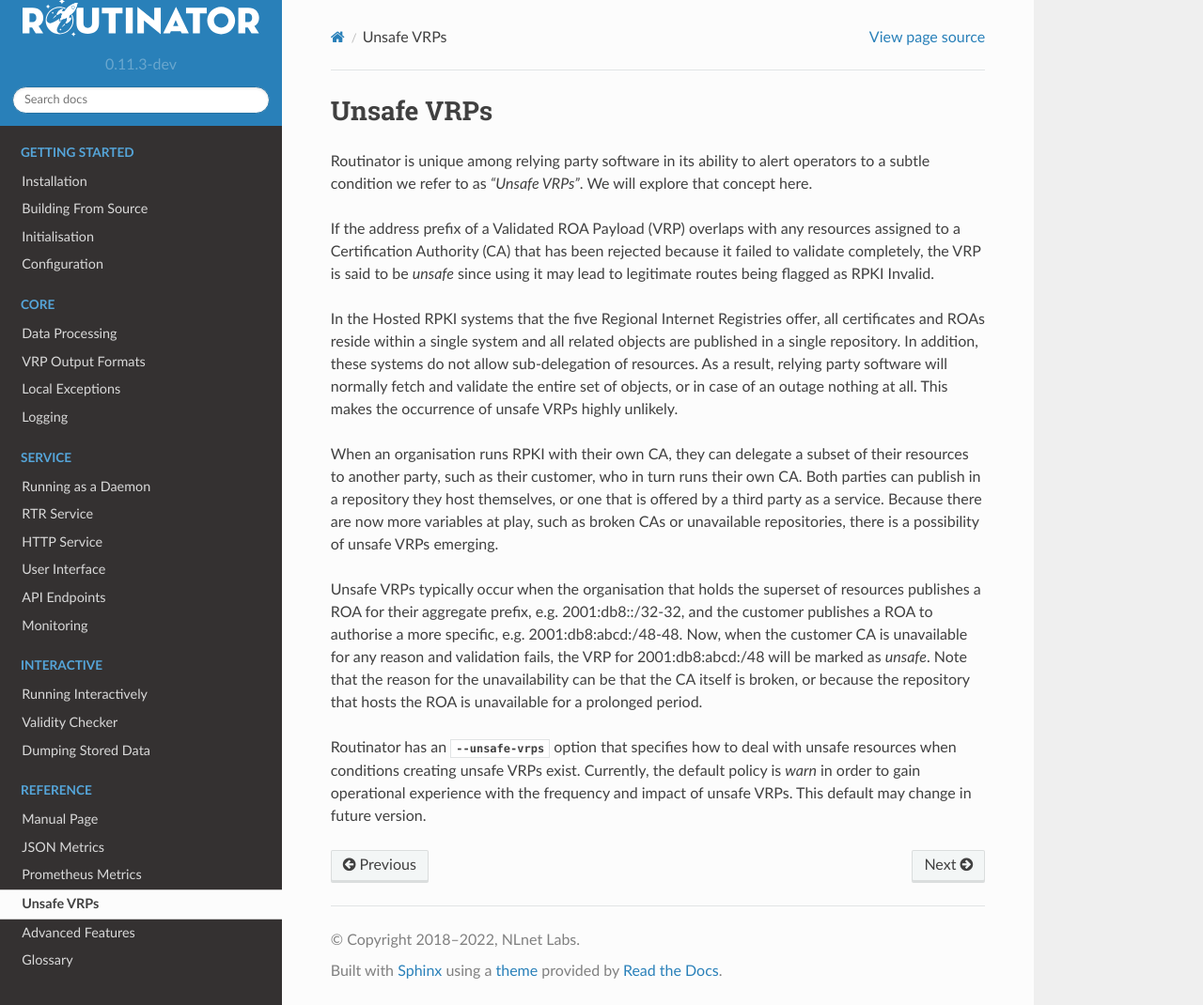
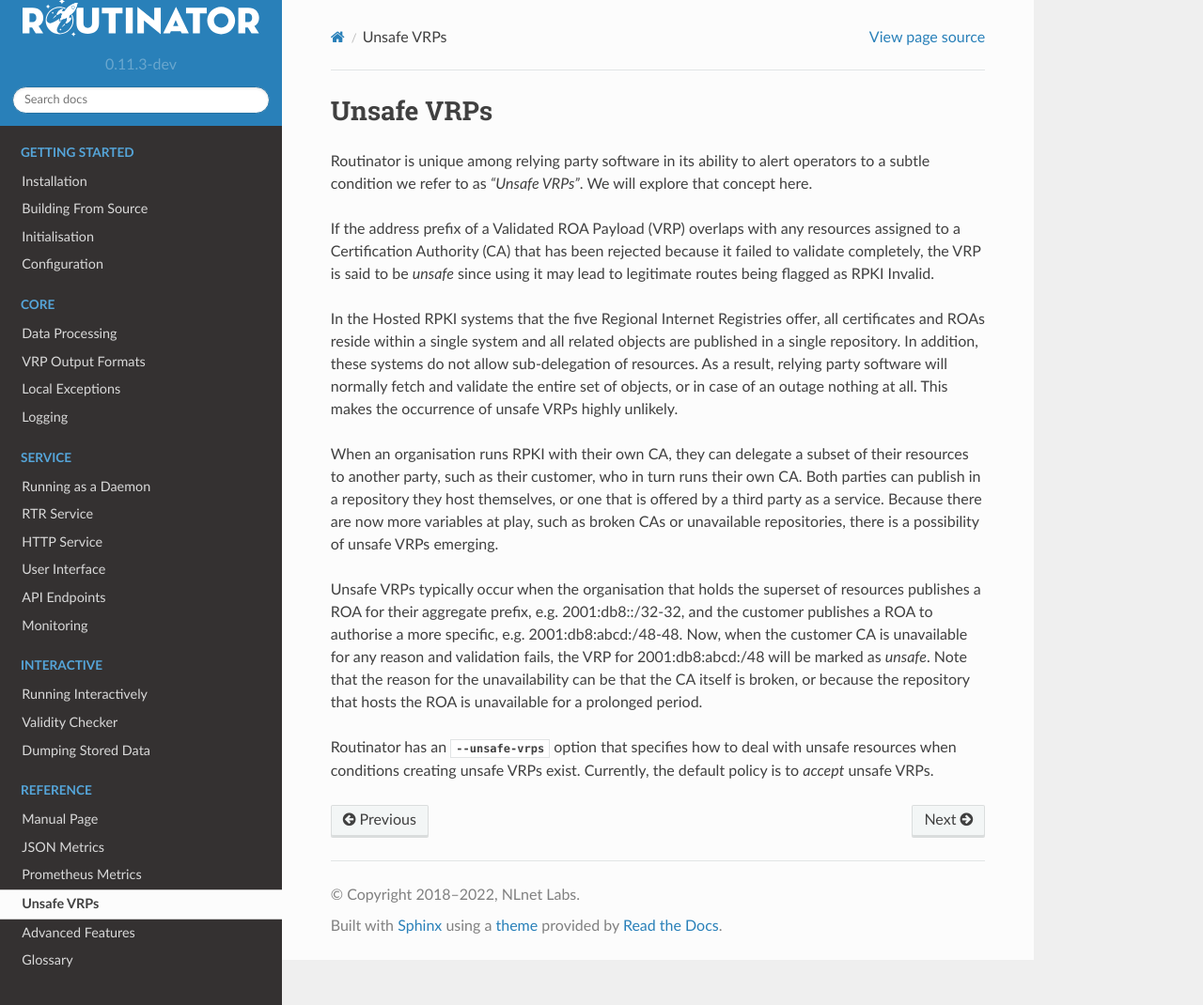
Before and after one commit to NLnetLabs/routinator, a Sphinx documentation site: the page built from doc/manual/source/unsafe-vrps.rst, in a window 1280 px wide and 1070 px high. Shown: the whole window at 94% size. Built offline with Sphinx 7.4.7 and the Read the Docs theme 2.0.0, drawn with Linux system fonts in a browser that asks for light colours.

Commit message:
change default to `accept` unsafe VRPs

```diff
--- a/doc/manual/source/unsafe-vrps.rst
+++ b/doc/manual/source/unsafe-vrps.rst
@@ -36,6 +36,4 @@
 
 Routinator has an :option:`--unsafe-vrps` option that specifies how to deal
 with unsafe resources when conditions creating unsafe VRPs exist. Currently,
-the default policy is *warn* in order to gain operational experience with the
-frequency and impact of unsafe VRPs. This default may change in future
-version.
+the default policy is to *accept* unsafe VRPs.
```
